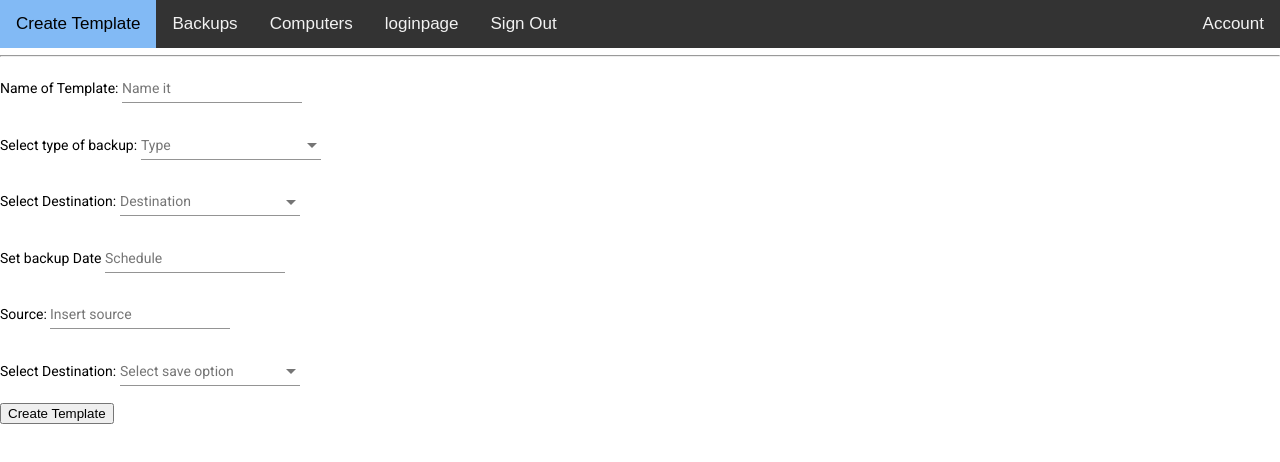
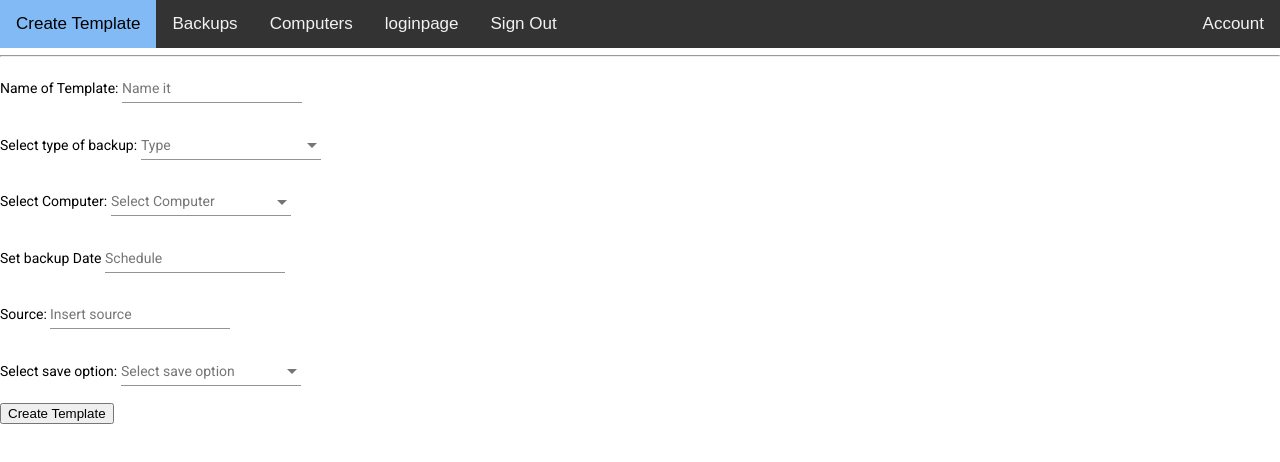
Before and after one commit to MrRadyy/ApiAngular, an Angular app: page /teplate-form.component in a window 1280 px wide. Shown: the top 462 px of the page. Built offline with nearby package versions, Linux system fonts and the light colour scheme; no server answers.

Commit message:
TODO: Form database update

```diff
--- a/src/app/data.service.ts
+++ b/src/app/data.service.ts
@@ -61,7 +61,12 @@ return this.http.get<Computer[]>(this.ComputerURL,this.httpOptions);
   }
 
   getJobs() {
-    return this.http.get<Jobs[]>(this.JobsURL);
+    return this.http.get<Jobs[]>(this.JobsURL,this.httpOptions);
+  }
+
+  PostJob(model: Jobs)
+  {
+    return this.http.post(this.TemplateURL,model, this.httpOptions).subscribe(temp=>{});
   }
 
   getLocal() {
--- a/src/app/teplate-form/teplate-form.component.html
+++ b/src/app/teplate-form/teplate-form.component.html
@@ -1,4 +1,6 @@
-<form id="Form" [formGroup]="myForm">
+
+<div  >
+<form id="Form" [formGroup]="myForm" >
   <hr>
   Name of Template:
  <mat-form-field>
@@ -7,7 +9,7 @@
   <br>
 Select type of backup:
   <mat-form-field>
-    <mat-select id="Type"  placeholder="Type">
+    <mat-select id="Type"  placeholder="Type" formControlName="SelectG">
       <mat-option  value="Full"> Full </mat-option>
       <mat-option  value="Diff"> Differencial </mat-option>
       <mat-option  value="Inc"> Incremental </mat-option>
@@ -15,10 +17,10 @@ Select type of backup:
   </mat-form-field>
 
   <br>
-  Select Destination:
-  <mat-form-field>
-    <mat-select id="FTP"  placeholder="Destination">
-      <mat-option  value="FTP"> FTP </mat-option>
+  Select Computer:
+  <mat-form-field >
+    <mat-select id="FTP"  placeholder="Select Computer" formControlName="TEST">
+      <mat-option value="FTP"> FTP </mat-option>
       <mat-option  value="Local"> Local </mat-option>
       <mat-option  value="Network"> Network </mat-option>
     </mat-select>
@@ -26,17 +28,17 @@ Select type of backup:
   <br>
   Set backup Date
   <mat-form-field >
-    <input id="schedule" matInput placeholder="Schedule" >
+    <input id="schedule" matInput placeholder="Schedule" formControlName="SelectTime" >
   </mat-form-field>
 <br>
   Source:
   <mat-form-field>
-    <input id="Source" matInput placeholder="Insert source ">
+    <input id="Source" matInput placeholder="Insert source " formControlName="Source">
   </mat-form-field>
   <br>
-  Select Destination:
+  Select save option:
   <mat-form-field>
-    <mat-select id="Save"  placeholder="Select save option">
+    <mat-select id="Save"  placeholder="Select save option" formControlName="SaveT">
       <mat-option  value="RAM"> RAM </mat-option>
       <mat-option  value="Plain"> Plain </mat-option>
     </mat-select>
--- a/src/app/teplate-form/teplate-form.component.ts
+++ b/src/app/teplate-form/teplate-form.component.ts
@@ -2,6 +2,8 @@ import { Component, OnInit } from '@angular/core';
 import {FormBuilder, FormGroup} from '@angular/forms';
 import {DataService} from '../data.service';
 import {Template} from '../../Models/Template.model';
+import {Jobs} from '../../Models/Jobs.model';
+
 
 
 @Component({
@@ -12,6 +14,7 @@ import {Template} from '../../Models/Template.model';
 export class TeplateFormComponent implements OnInit {
 
   myForm:FormGroup;
+  Job:Jobs[];
   constructor(private fb: FormBuilder , private  dataService: DataService) { }
 
   ngOnInit() {
@@ -19,36 +22,25 @@ export class TeplateFormComponent implements OnInit {
     this.myForm = this.fb.group({
       NameT:'',
       SelectG:'',
-      SelectD:'',
-      SelectTB:'',
-      Destination:'',
-
-
-
-  })
+      SelectTime:'',
+      SaveT:'',
+      Source:'',
+      TEST:''
+      }
+  ,
+       this.dataService.getJobs().subscribe(data =>this.Job = data))
 
 
   }
+  public Submit()
+  {
+    var temp = new Template();
+    temp.Template_Name = this.myForm.value.NameT;
+    temp.Type_Of_Backup = this.myForm.value.SelectG;
+    temp.Schedule = this.myForm.value.SelectTime;
+    temp.Source = this.myForm.value.Source;
+    temp.Save_Options = this.myForm.value.SaveT
+    this.dataService.PostTemplate(temp);
 
-
-public Submit()
-{
-
-  var Name =  (<HTMLInputElement>document.getElementById('Name')).value;
-
-  var FTP = (<HTMLSelectElement>document.getElementById('FTP'));
-  var Save = (<HTMLSelectElement>document.getElementById('Save'));
-  var Type = (<HTMLSelectElement>document.getElementById('Type'));
-  var Schedule =(<HTMLInputElement>document.getElementById('schedule')).value;
-  var Source = (<HTMLInputElement>document.getElementById('Source')).value;
-  var temp = new Template();
-  temp.Template_Name = Name ;
- // temp = FTP.innerText.trim();
-  temp.Type_Of_Backup = Type.innerText.trim();
-  temp.Schedule = Schedule;
-  temp.Source = Source;
-  temp.Save_Options = Save.innerText.trim();
-  this.dataService.PostTemplate(temp);
-
+  }
 }
-}
```
